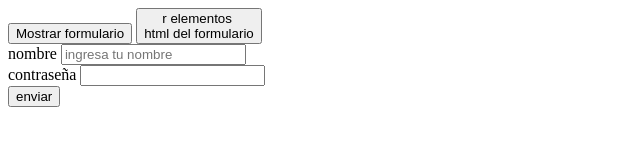
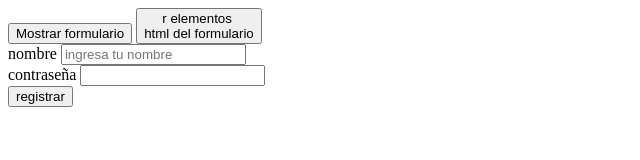
Before and after one commit to jeik0210/coffee, a website: page index.html in a window 1280 px wide. Shown: the full height of the page, 0-640 px from the left. Drawn offline with Linux system fonts and the light colour scheme.

Commit message:
update submit at registrar

```diff
--- a/index.html
+++ b/index.html
@@ -15,6 +15,6 @@ nombre
 <input type="text" name="nombre" id="" placeholder="ingresa tu nombre"><br>
 contraseña
 <input type="password" name="password" id=""><br>
-<input type="submit" value="enviar">
+<input type="submit" value="registrar">
 </body>
 </html>
```
